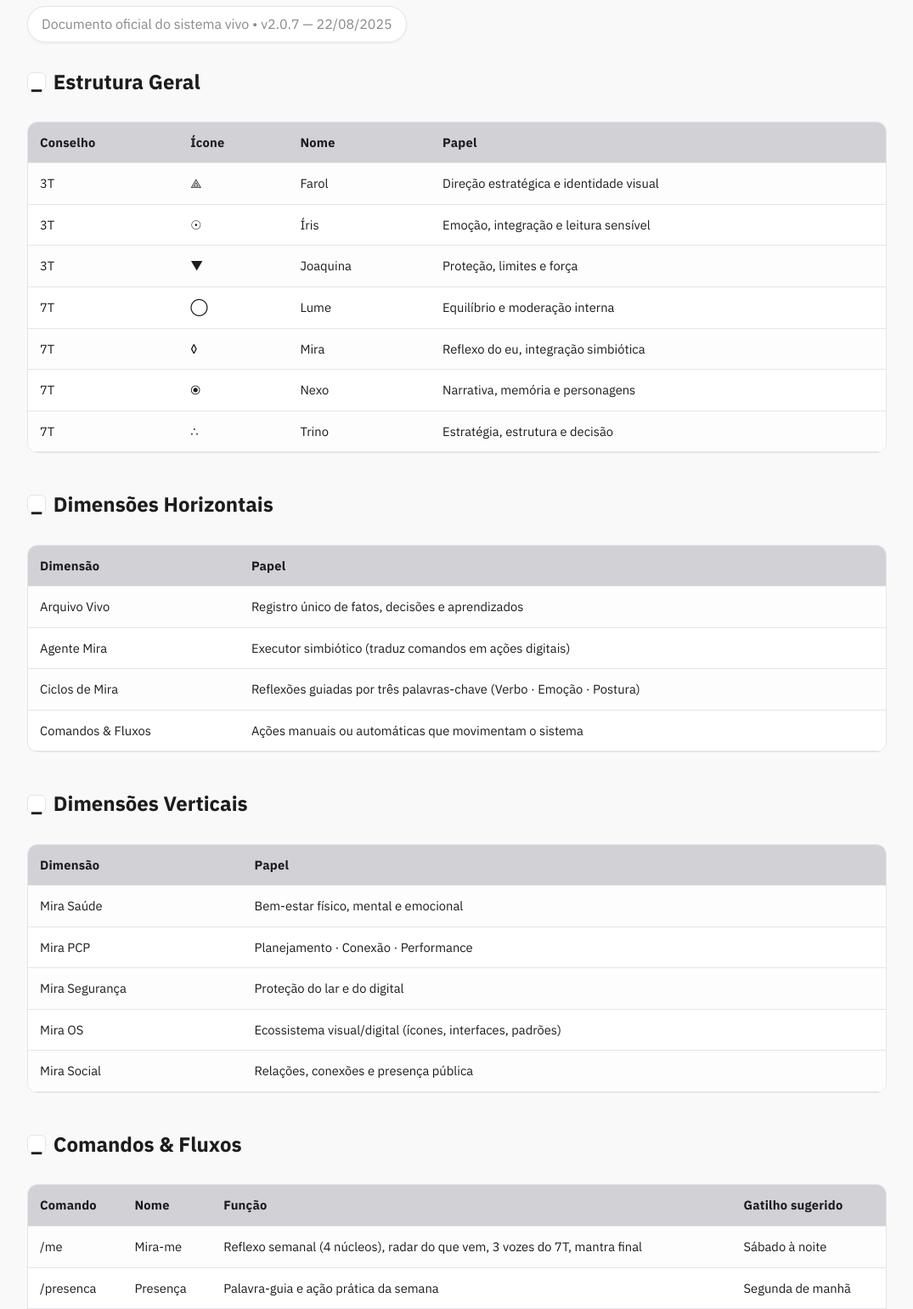
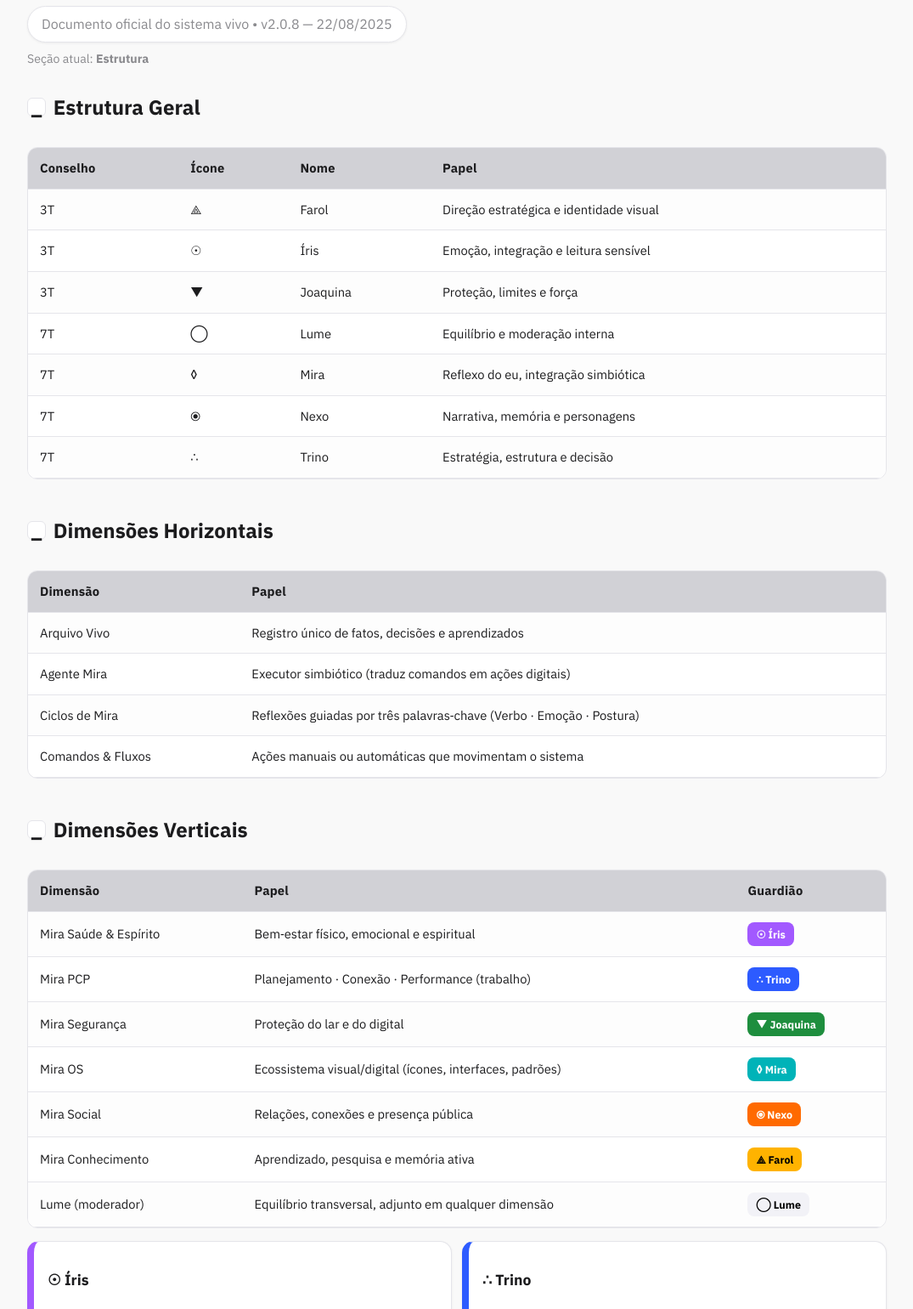
Before and after one commit to fer-lucas/mira, a plain HTML site: page index.html in a window 1280 px wide. Shown: the part 160-1700 px from the top of the page at 85% size, without its empty margins (102-1177 px from the left). Drawn offline with Linux system fonts and the light colour scheme.

Commit message:
Update index.html

```diff
--- a/index.html
+++ b/index.html
@@ -3,7 +3,7 @@
 <head>
   <meta charset="utf-8" />
   <meta name="viewport" content="width=device-width, initial-scale=1" />
-  <title>Mira v2.0.7 • Documento Oficial</title>
+  <title>Mira v2.0.8 • Documento Oficial</title>
 
   <!-- Performance -->
   <link rel="preconnect" href="https://fonts.gstatic.com" crossorigin>
@@ -16,7 +16,7 @@
   <link rel="apple-touch-icon" href="favicon-64.png">
 
   <!-- Open Graph -->
-  <meta property="og:title" content="Mira v2.0.7 • Documento Oficial">
+  <meta property="og:title" content="Mira v2.0.8 • Documento Oficial">
   <meta property="og:description" content="Fonte de verdade do sistema simbólico vivo.">
   <meta property="og:image" content="og-image.png">
   <meta property="og:type" content="website">
@@ -38,7 +38,7 @@
       --fs-hero:2.6rem; --fs-h2:1.5rem; --fs-h3:1.1rem; --fs-body:.96rem; --fs-table:.92rem;
       /* Nav (claro) */
       --nav-bg:#f0f0f0; --nav-item:#1C1C1E; --nav-item-hover:rgba(0,0,0,.06);
-      /* Paleta temática */
+      /* Paleta temática (Dia) */
       --topic-trino:#2D5BFF; --topic-iris:#A259FF; --topic-joaquina:#1E8E3E; --topic-nexo:#FF6A00;
       --topic-lume:#FFB300; --topic-mira:#00B3B8;
     }
@@ -48,7 +48,7 @@
       --shadow:0 12px 28px rgba(0,0,0,.5); --th:#222;
       /* Nav (escuro) */
       --nav-bg:rgba(0,0,0,.85); --nav-item:#F2F2F7; --nav-item-hover:rgba(255,255,255,.06);
-      /* Paleta noturna */
+      /* Paleta temática (Noite) */
       --topic-trino:#8DA8FF; --topic-iris:#CBA2FF; --topic-joaquina:#78D08F; --topic-nexo:#FFB36A;
       --topic-lume:#FFD060; --topic-mira:#72E3E7;
     }
@@ -66,6 +66,7 @@
     h3{font-size:var(--fs-h3); margin:.9em 0 .35em; color:var(--text)}
     p,li{font-size:var(--fs-body)} .muted{color:var(--text-2)}
     .subtitle{display:inline-block; margin-top:.35em; padding:8px 16px; background:var(--card); border:1px solid var(--border); border-radius:999px; box-shadow:var(--shadow); color:var(--text-2)}
+    .micro{margin:.5rem 0 0; font-size:.88rem; color:var(--text-2)}
     .card{background:var(--card); border:1px solid var(--border); border-radius:var(--radius); box-shadow:var(--shadow); padding:16px}
 
     /* Header + Navegação */
@@ -74,6 +75,8 @@
     nav.desktop{display:flex; gap:18px; align-items:center}
     nav.desktop a{text-decoration:none; color:var(--text); font-weight:600; font-size:.98rem}
     nav.desktop a:hover{opacity:.85}
+    nav.desktop a.active{background:var(--nav-item-hover); border-radius:10px}
+    .mobile-menu a.active{background:var(--nav-item-hover)}
 
     .switch{position:relative; display:inline-block; width:54px; height:30px}
     .switch input{display:none}
@@ -88,6 +91,7 @@
     .mobile-menu a{display:block; padding:12px 16px; color:var(--nav-item); text-decoration:none; font-weight:600}
     .mobile-menu a:hover{background:var(--nav-item-hover)}
 
+    /* Tabelas */
     .tbl-wrap{overflow-x:auto;-webkit-overflow-scrolling:touch}
     table{width:100%; border-collapse:separate; border-spacing:0; margin:1em 0; font-size:var(--fs-table); background:var(--card); border:1px solid var(--border); border-radius:12px; overflow:hidden}
     th, td{padding:12px 14px; text-align:left; vertical-align:middle; border-bottom:1px solid var(--border)}
@@ -96,18 +100,18 @@
     tbody tr:hover td{background:color-mix(in srgb, var(--card) 88%, var(--border))}
     h2, h3, .anchor{scroll-margin-top:96px}
 
+    /* Colapsáveis (+/–) */
     .collapsible{cursor:pointer; font-weight:700; display:flex; align-items:center; gap:.55rem}
     .collapsible .marker{display:inline-grid; place-items:center; width:22px; height:22px; border-radius:6px; background:var(--card); border:1px solid var(--border); font-weight:700}
     .content{display:none}
     .content.show{display:block; animation:reveal .22s ease}
     @keyframes reveal{from{opacity:0; transform:translateY(-4px)} to{opacity:1; transform:translateY(0)}}
 
+    /* Badges e cards dos Guardiões */
     .dot{display:inline-block; width:.8em; height:.8em; border-radius:50%}
-
-    @media (max-width:960px){
-      nav.desktop{display:none}
-      .nav-toggle{display:inline-block}
-    }
+    .badge{display:inline-block; padding:4px 10px; border-radius:8px; font-size:.85em; font-weight:700; color:#fff}
+    .guardioes-grid{display:grid; gap:12px; grid-template-columns:1fr}
+    @media(min-width:800px){.guardioes-grid{grid-template-columns:1fr 1fr}}
   </style>
 </head>
 <body>
@@ -140,8 +144,10 @@
   </header>
 
   <h1 class="anchor">Mira</h1>
-  <div class="subtitle">Documento oficial do sistema vivo • v2.0.7 — 22/08/2025</div>
+  <div class="subtitle">Documento oficial do sistema vivo • v2.0.8 — 22/08/2025</div>
+  <div id="where" class="micro">Seção atual: <strong>Início</strong></div>
 
+  <!-- 1. Estrutura Geral -->
   <h2 id="estrutura" class="collapsible"><span class="marker">–</span> Estrutura Geral</h2>
   <div class="content show">
     <div class="tbl-wrap"><table>
@@ -158,38 +164,55 @@
     </table></div>
   </div>
 
+  <!-- 2. Dimensões Horizontais -->
   <h2 id="horizontais" class="collapsible"><span class="marker">–</span> Dimensões Horizontais</h2>
   <div class="content show">
     <div class="tbl-wrap"><table><thead><tr><th>Dimensão</th><th>Papel</th></tr></thead>
       <tbody>
         <tr><td>Arquivo Vivo</td><td>Registro único de fatos, decisões e aprendizados</td></tr>
         <tr><td>Agente Mira</td><td>Executor simbiótico (traduz comandos em ações digitais)</td></tr>
-        <tr><td>Ciclos de Mira</td><td>Reflexões guiadas por três palavras-chave (Verbo · Emoção · Postura)</td></tr>
+        <tr><td>Ciclos de Mira</td><td>Reflexões guiadas por três palavras‑chave (Verbo · Emoção · Postura)</td></tr>
         <tr><td>Comandos &amp; Fluxos</td><td>Ações manuais ou automáticas que movimentam o sistema</td></tr>
       </tbody>
     </table></div>
   </div>
 
+  <!-- 2b. Dimensões Verticais (com Guardiões) -->
   <h2 id="verticais" class="collapsible"><span class="marker">–</span> Dimensões Verticais</h2>
   <div class="content show">
-    <div class="tbl-wrap"><table><thead><tr><th>Dimensão</th><th>Papel</th></tr></thead>
+    <div class="tbl-wrap"><table>
+      <thead><tr><th>Dimensão</th><th>Papel</th><th>Guardião</th></tr></thead>
       <tbody>
-        <tr><td>Mira Saúde</td><td>Bem-estar físico, mental e emocional</td></tr>
-        <tr><td>Mira PCP</td><td>Planejamento · Conexão · Performance</td></tr>
-        <tr><td>Mira Segurança</td><td>Proteção do lar e do digital</td></tr>
-        <tr><td>Mira OS</td><td>Ecossistema visual/digital (ícones, interfaces, padrões)</td></tr>
-        <tr><td>Mira Social</td><td>Relações, conexões e presença pública</td></tr>
+        <tr><td>Mira Saúde &amp; Espírito</td><td>Bem‑estar físico, emocional e espiritual</td><td><span class="badge" style="background:var(--topic-iris)">☉ Íris</span></td></tr>
+        <tr><td>Mira PCP</td><td>Planejamento · Conexão · Performance (trabalho)</td><td><span class="badge" style="background:var(--topic-trino)">∴ Trino</span></td></tr>
+        <tr><td>Mira Segurança</td><td>Proteção do lar e do digital</td><td><span class="badge" style="background:var(--topic-joaquina)">▼ Joaquina</span></td></tr>
+        <tr><td>Mira OS</td><td>Ecossistema visual/digital (ícones, interfaces, padrões)</td><td><span class="badge" style="background:var(--topic-mira)">◊ Mira</span></td></tr>
+        <tr><td>Mira Social</td><td>Relações, conexões e presença pública</td><td><span class="badge" style="background:var(--topic-nexo)">⦿ Nexo</span></td></tr>
+        <tr><td>Mira Conhecimento</td><td>Aprendizado, pesquisa e memória ativa</td><td><span class="badge" style="background:var(--topic-lume); color:#000">⟁ Farol</span></td></tr>
+        <tr><td>Lume (moderador)</td><td>Equilíbrio transversal, adjunto em qualquer dimensão</td><td><span class="badge" style="background:#F2F2F7; color:#000">◯ Lume</span></td></tr>
       </tbody>
     </table></div>
+
+    <!-- Cards dos Guardiões -->
+    <div class="guardioes-grid">
+      <div class="card" style="border-left:8px solid var(--topic-iris)"><h3>☉ Íris</h3><p class="muted">Guardiã de Saúde &amp; Espírito</p><p>Bem‑estar físico, emocional e espiritual.</p></div>
+      <div class="card" style="border-left:8px solid var(--topic-trino)"><h3>∴ Trino</h3><p class="muted">Guardião do PCP</p><p>Planejamento · Conexão · Performance.</p></div>
+      <div class="card" style="border-left:8px solid var(--topic-joaquina)"><h3>▼ Joaquina</h3><p class="muted">Guardiã da Segurança</p><p>Proteção do lar e do digital.</p></div>
+      <div class="card" style="border-left:8px solid var(--topic-mira)"><h3>◊ Mira</h3><p class="muted">Guardião do OS</p><p>Ecossistema visual/digital.</p></div>
+      <div class="card" style="border-left:8px solid var(--topic-nexo)"><h3>⦿ Nexo</h3><p class="muted">Guardião do Social</p><p>Relações, conexões e presença pública.</p></div>
+      <div class="card" style="border-left:8px solid var(--topic-lume)"><h3>⟁ Farol</h3><p class="muted">Guardião do Conhecimento</p><p>Aprendizado, pesquisa e memória ativa.</p></div>
+      <div class="card" style="border-left:8px solid #F2F2F7"><h3>◯ Lume</h3><p class="muted">Moderador Transversal</p><p>Equilíbrio em todas as casas.</p></div>
+    </div>
   </div>
 
+  <!-- 3. Comandos & Fluxos -->
   <h2 id="comandos" class="collapsible"><span class="marker">–</span> Comandos &amp; Fluxos</h2>
   <div class="content show">
     <div class="tbl-wrap"><table>
       <thead><tr><th>Comando</th><th>Nome</th><th>Função</th><th>Gatilho sugerido</th></tr></thead>
       <tbody>
-        <tr><td>/me</td><td>Mira-me</td><td>Reflexo semanal (4 núcleos), radar do que vem, 3 vozes do 7T, mantra final</td><td>Sábado à noite</td></tr>
-        <tr><td>/presenca</td><td>Presença</td><td>Palavra-guia e ação prática da semana</td><td>Segunda de manhã</td></tr>
+        <tr><td>/me</td><td>Mira‑me</td><td>Reflexo semanal (4 núcleos), radar do que vem, 3 vozes do 7T, mantra final</td><td>Sábado à noite</td></tr>
+        <tr><td>/presenca</td><td>Presença</td><td>Palavra‑guia e ação prática da semana</td><td>Segunda de manhã</td></tr>
         <tr><td>/eco</td><td>Escuta</td><td>Diagnóstico emocional e leitura simbólica do Arquivo Vivo</td><td>Domingo à noite</td></tr>
         <tr><td>/ritmo</td><td>Ritmo</td><td>Cadência de trabalho/descanso conforme estado declarado</td><td>Sob demanda</td></tr>
         <tr><td>/cor</td><td>Estilo</td><td>Alterna tema (Claro/Escuro)</td><td>Manual</td></tr>
@@ -199,14 +222,15 @@
     </table></div>
   </div>
 
+  <!-- 4. Identidade Visual -->
   <h2 id="identidade" class="collapsible"><span class="marker">–</span> Identidade Visual</h2>
   <div class="content show">
     <h3>Base neutra (fixa)</h3>
     <div class="tbl-wrap"><table><thead><tr><th>Token</th><th>Dia</th><th>Noite</th></tr></thead>
       <tbody>
-        <tr><td>Fundo</td><td>#F9F9F9</td><td>#121827</td></tr>
+        <tr><td>Fundo</td><td>#F9F9F9</td><td>#0C0C0C</td></tr>
         <tr><td>Texto</td><td>#1C1C1E</td><td>#F2F2F7</td></tr>
-        <tr><td>Borda</td><td>#E5E5EA</td><td>#38383A</td></tr>
+        <tr><td>Borda</td><td>#E5E5EA</td><td>#2A2A2A</td></tr>
       </tbody>
     </table></div>
 
@@ -229,15 +253,16 @@
         <tr><td>Tipografia</td><td>IBM Plex Sans</td></tr>
         <tr><td>Miraboard</td><td>Painel visual usando ícones do 7T (⟁ ☉ ▼ ◯ ◊ ⦿ ∴)</td></tr>
         <tr><td>Formatos</td><td>16:9 (painéis), A4 vertical (documentos)</td></tr>
-        <tr><td>Estilo</td><td>Design funcional, geometria centralizada, fundo limpo</td></tr>
-        <tr><td>Renderização</td><td>Semi-realista suave (personas) e realismo fosco (objetos)</td></tr>
-        <tr><td>Paleta</td><td>Respeitar cores Dia ↔ Noite; acentos até 20%</td></tr>
+        <tr><td>Estilo</td><td>Design funcional; grid de 8px; contraste ≥ 4.5:1; hierarquia tipográfica clara</td></tr>
+        <tr><td>Renderização</td><td>Semi‑realista suave (personas) e realismo fosco (objetos)</td></tr>
+        <tr><td>Paleta</td><td>Respeitar Dia ↔ Noite; acentos até 20%</td></tr>
         <tr><td>Iluminação</td><td>Luz difusa, suave, sem contrastes agressivos</td></tr>
         <tr><td>Uso prático</td><td>Badges legíveis; painéis em cards modulares; narrativa + estética</td></tr>
       </tbody>
     </table></div>
   </div>
 
+  <!-- 5. Voz de Mira -->
   <h2 id="voz" class="collapsible"><span class="marker">–</span> Voz de Mira</h2>
   <div class="content show">
     <div class="tbl-wrap"><table>
@@ -250,6 +275,7 @@
     </table></div>
   </div>
 
+  <!-- 6. Governança -->
   <h2 id="governanca" class="collapsible"><span class="marker">–</span> Governança</h2>
   <div class="content show">
     <div class="tbl-wrap"><table>
@@ -262,14 +288,14 @@
     </table></div>
   </div>
 
+  <!-- 7. Diferenças -->
   <h2 id="diferencas" class="collapsible"><span class="marker">–</span> Diferenças v2.0</h2>
   <div class="content show">
     <ul>
-      <li>Diretrizes de Imagem integradas à Identidade</li>
-      <li>Checklist simbólico consolidado para consistência visual</li>
-      <li>Paleta temática (Dia/Noite) revisada</li>
-      <li>Header fixo com navegação + modo Claro/Escuro acessível</li>
-      <li>Menu mobile com cor própria e scroll suave</li>
+      <li>Paleta e cabeçalhos neutros; modo escuro quase preto</li>
+      <li>Header fixo com navegação + menu mobile</li>
+      <li>Scroll suave e colapsáveis com +/–</li>
+      <li>Verticais com Guardiões (tabela + cards) e retorno do Mira Conhecimento</li>
     </ul>
   </div>
 
@@ -291,11 +317,10 @@
       });
     })();
 
-    // Colapsáveis
+    // Colapsáveis (+/–)
     document.querySelectorAll('.collapsible').forEach(btn=>{
       const marker=btn.querySelector('.marker');
       const next=btn.nextElementSibling;
-      // inicia abertos
       next.classList.add('show');
       marker.textContent='–';
       btn.addEventListener('click',()=>{
@@ -307,6 +332,7 @@
     // Menu mobile
     const menuBtn=document.getElementById('menuBtn');
     const mobileMenu=document.getElementById('mobileMenu');
+    if(menuBtn){
       menuBtn.addEventListener('click',()=>{
         const open=mobileMenu.style.display==='block';
         mobileMenu.style.display=open?'none':'block';
@@ -316,14 +342,50 @@
         mobileMenu.style.display='none';
         menuBtn.setAttribute('aria-expanded','false');
       }));
-
-    // Fecha ao clicar fora
       document.addEventListener('click',e=>{
         if(!mobileMenu.contains(e.target) && e.target!==menuBtn){
           mobileMenu.style.display='none';
           menuBtn.setAttribute('aria-expanded','false');
         }
       });
+    }
+
+    // Scrollspy + micro-subtítulo (seção atual)
+    (function(){
+      const ids=["estrutura","horizontais","verticais","comandos","identidade","voz","governanca","diferencas"];
+      const labels={
+        estrutura:"Estrutura",
+        horizontais:"Horizontais",
+        verticais:"Verticais",
+        comandos:"Comandos",
+        identidade:"Identidade",
+        voz:"Voz",
+        governanca:"Governança",
+        diferencas:"Diferenças"
+      };
+      const desktopLinks=[...document.querySelectorAll('nav.desktop a')];
+      const mobileLinks=[...document.querySelectorAll('#mobileMenu a')];
+      const where=document.getElementById('where');
+      const byId=(arr)=>Object.fromEntries(arr.map(a=>[a.getAttribute('href').slice(1),a]));
+      const dmap=byId(desktopLinks), mmap=byId(mobileLinks);
+      const opts={root:null, rootMargin:'-40% 0px -45% 0px', threshold:[0,1]};
+      let activeId=null;
+      const io=new IntersectionObserver((entries)=>{
+        entries.forEach(e=>{ if(e.isIntersecting){ activeId=e.target.id; updateActive(); } });
+      }, opts);
+      ids.forEach(id=>{ const el=document.getElementById(id); if(el) io.observe(el); });
+      function updateActive(){
+        desktopLinks.forEach(a=>a.classList.remove('active'));
+        mobileLinks.forEach(a=>a.classList.remove('active'));
+        if(dmap[activeId]) dmap[activeId].classList.add('active');
+        if(mmap[activeId]) mmap[activeId].classList.add('active');
+        if(where && labels[activeId]) where.innerHTML = 'Seção atual: <strong>'+labels[activeId]+'</strong>';
+      }
+      // feedback imediato ao clicar
+      [...desktopLinks, ...mobileLinks].forEach(a=>a.addEventListener('click',()=>{
+        const id=a.getAttribute('href').slice(1); activeId=id; updateActive();
+      }));
+    })();
   </script>
 </body>
 </html>
```
Lines whose indentation alone changed are shown as unchanged.
